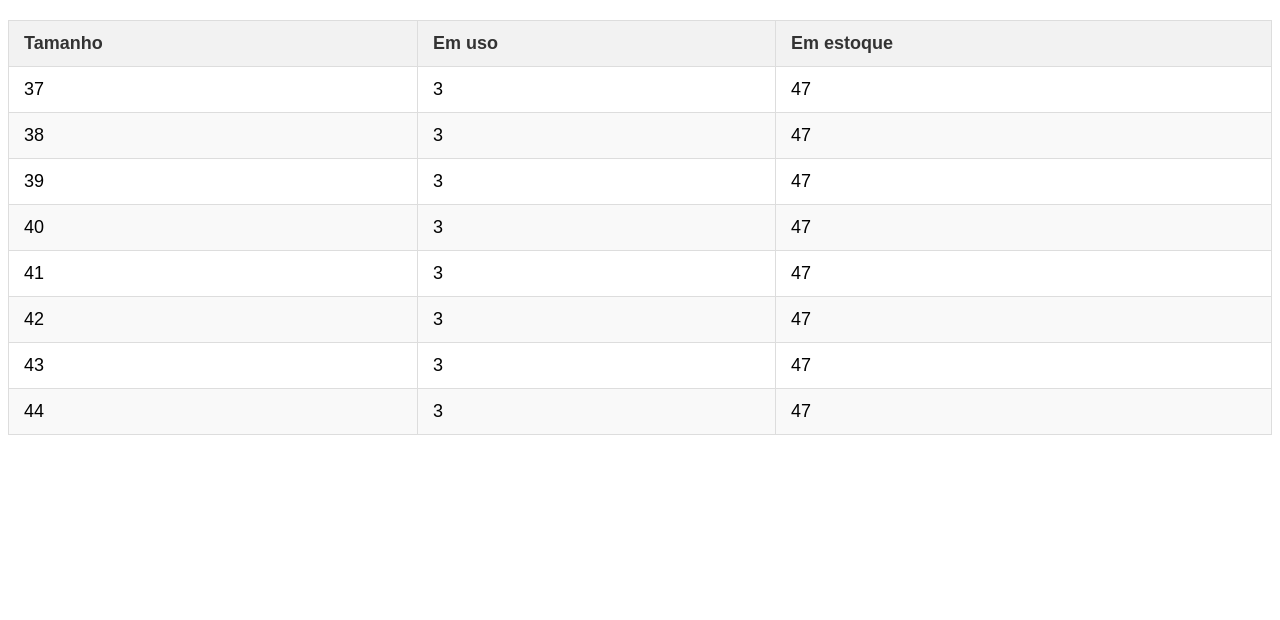
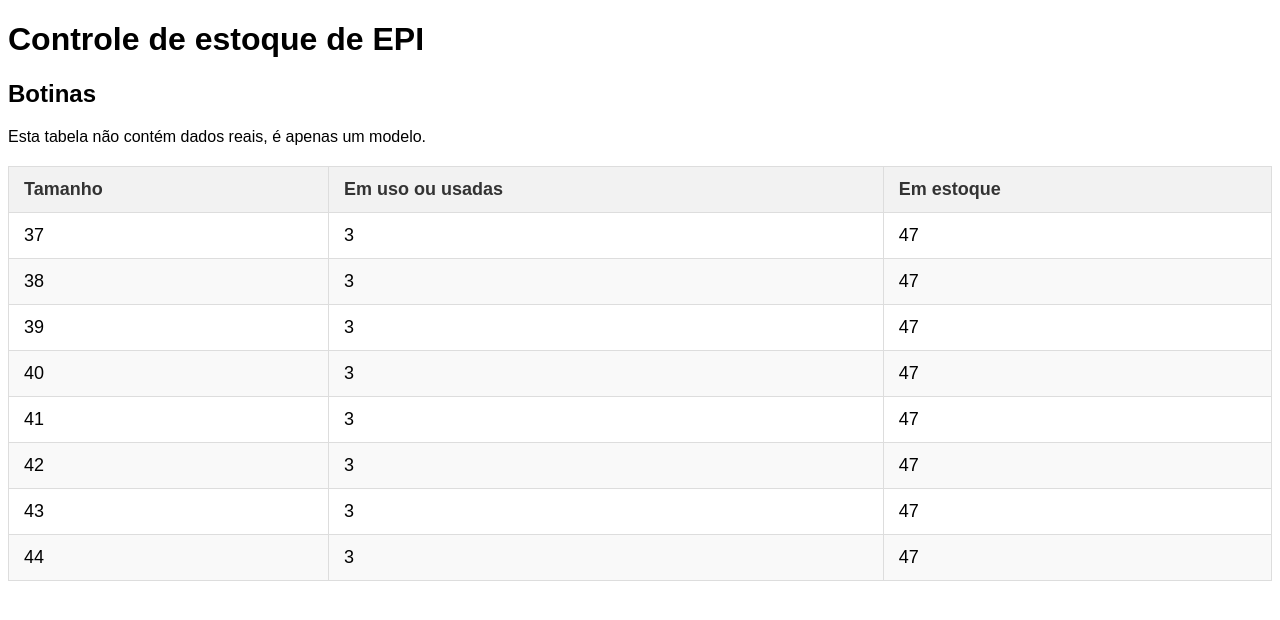
Before and after one commit to kingwederson/obras, a plain HTML site: page epi/botinas/index.html in a window 1280 px wide. Drawn offline with Linux system fonts and the light colour scheme.

Commit message:
Add files via upload

```diff
--- a/epi/botinas/estilo.css
+++ b/epi/botinas/estilo.css
@@ -1,10 +1,12 @@
+body{
+    font-family: sans-serif;
+}
 table {
     width: 100%;
     border-collapse: collapse;
     margin: 20px 0;
     font-size: 18px;
     text-align: left;
-    font-family: sans-serif;
 }
 
 table th, table td {
--- a/epi/botinas/index.html
+++ b/epi/botinas/index.html
@@ -5,6 +5,9 @@
     <meta name="viewport" content="width=device-width, initial-scale=1.0">
     <title>EPIs: Botinas</title>
 </head>
+<h1>Controle de estoque de EPI</h1>
+<h2>Botinas</h2>
+<p>Esta tabela não contém dados reais, é apenas um modelo.</p>
 <body>
     <table>
         <thead>
@@ -12,7 +15,7 @@
                 Tamanho
             </th>
             <th>
-                Em uso
+                Em uso ou usadas
             </th>
             <th>
                 Em estoque
```
